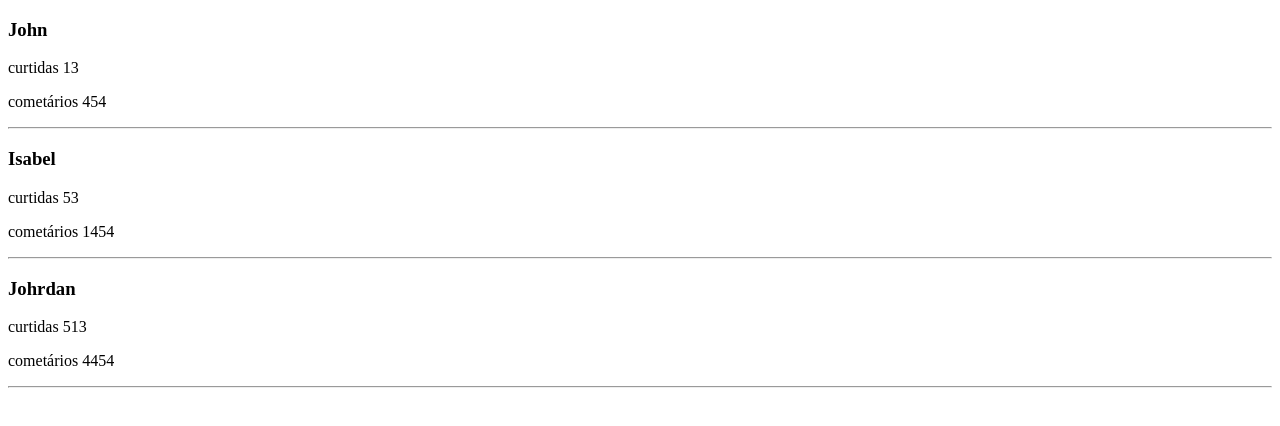
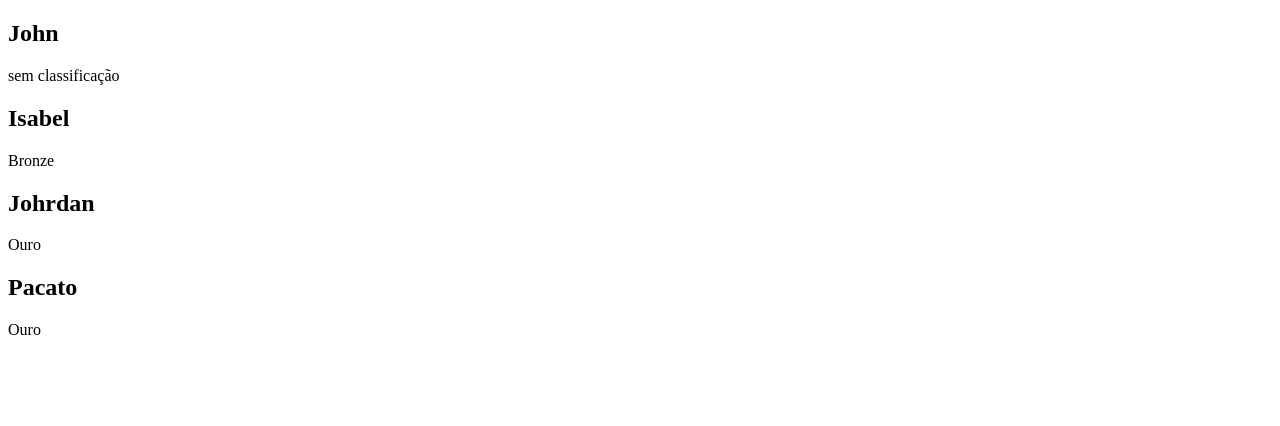
Before and after one commit to johntec-ads/meuapp, a React (Create React App) app: page / in a window 1280 px wide. Shown: the top 426 px of the page. Built offline with nearby package versions, Linux system fonts and the light colour scheme.

Commit message:
teste codigos

```diff
--- a/src/App.js
+++ b/src/App.js
@@ -1,38 +1,41 @@
-import React, { Component } from "react";
-import Feed from './components/feed/index'
+import React, { Component } from 'react';
+class App extends Component {///
 
-class App extends Component {
   constructor( props ) {
     super( props );
     this.state = {
       feed: [
-        {
-          id: 1, nome: 'John', curtidas: 13, comentarios: 454
-        },
-        {
-          id: 2, nome: 'Isabel', curtidas: 53, comentarios: 1454
-        },
-        {
-          id: 3, nome: 'Johrdan', curtidas: 513, comentarios: 4454
-        }
+        { id: 1, username: 'John', classe: '', compras: '10' },
+        { id: 1, username: 'Isabel', classe: '', compras: '20' },
+        { id: 1, username: 'Johrdan', classe: '', compras: '30' },
+        { id: 1, username: 'Pacato', classe: '', compras: '40' },
       ]
+
     }
   }
-
 
   render () {
     return (
       <div>
-        { this.state.feed.map( ( item ) => (
-          <Feed
-            key={ item.id }
-            nome={ item.nome }
-            curtidas={ item.curtidas }
-            comentarios={ item.comentarios }
-          />
-        ) ) }
+        { this.state.feed.map( ( item ) => {
+          return (
+            <div key={ item.id }>
+              <h2> { item.username } </h2>
+
+              <a>
+                { item.compras > 0 && item.compras <=10  ? item.classe + 'sem classificação':
+                  item.compras < 30 ? item.classe + 'Bronze':
+                  item.classe + 'Ouro'}
+              </a>
+
+
+
+            </div>
+
+          )
+
+        } ) }
       </div>
-
     )
   }
 }
--- a/src/components/feed/index.js
+++ /dev/null
@@ -1,21 +0,0 @@
-import React, { Component } from "react";
-
-class Feed extends Component {
-  render () {
-    return (
-      <div key={this.props.id}>
-
-        <h3>{this.props.nome}</h3>
-        <p> curtidas { this.props.curtidas} </p>
-        <p> cometários { this.props.comentarios} </p>
-        <hr/>
-
-      </div>
-
-    )
-  }
-
-
-}
-
-export default Feed ;
```
